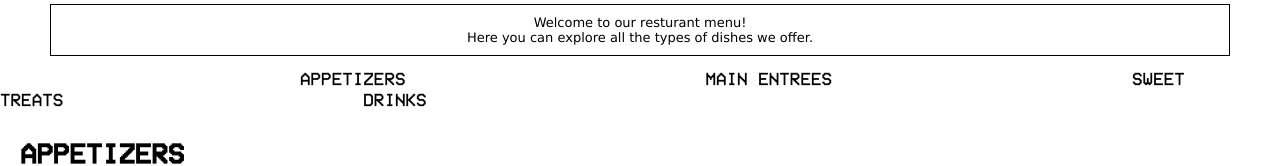
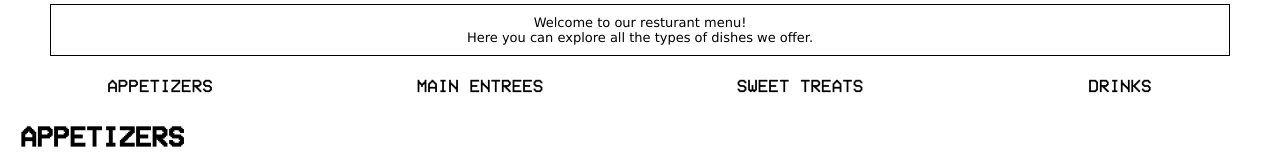
Before and after one commit to mayela101/Web-Dev-2025, a React (Create React App) app in the folder bytes/: page /menu in a window 1280 px wide. Shown: the part 251-417 px from the top of the page. Built offline with nearby package versions, Linux system fonts and the light colour scheme.

Commit message:
added menu image hover animation with pink color

```diff
--- a/bytes/src/Menu.css
+++ b/bytes/src/Menu.css
@@ -48,8 +48,23 @@ body {
 
     }
 
+    .menu-nav {
+        display: flex;
+        justify-content: space-around;
+        width: 100%;
+        max-width: 100vw;
+        margin: 20px 0;
+        padding: 0;
+    }
+
+    .menu-nav a {
+        margin-left: 0;
+        flex: 1;
+        text-align: center;
+    }
+
     .menu-page a {
-        margin-left: 300px;
+        margin-left: 0;
     }
     a:hover {
         color: #FF78B3;
@@ -87,6 +102,28 @@ body {
         margin-right: 50px;
     }
 
+    .menu-nav {
+        display: flex;
+        justify-content: space-around;
+        width: 100%;
+        max-width: 100vw;
+        margin: 20px 0;
+        padding: 0;
+        flex-wrap: wrap;
+        gap: 10px;
+    }
+
+    .menu-nav a {
+        margin-left: 0;
+        flex: 1;
+        text-align: center;
+        min-width: 0;
+    }
+
+    .menu-page a {
+        margin-left: 0;
+    }
+
     a {
         font-size: 11px;
         text-align: left;
--- a/bytes/src/Menu.js
+++ b/bytes/src/Menu.js
@@ -13,10 +13,12 @@ function Menu() {
 
             <p className = "intro-text"> Welcome to our resturant menu! <br></br> Here you can explore all the types of dishes we offer.</p>
 
-            <a href = "#appetizers">APPETIZERS</a>
-            <a href = "#main-entrees">MAIN ENTREES</a>
-            <a href = "#sweet-treats">SWEET TREATS</a>
-            <a href = "#drinks">DRINKS</a>
+            <nav className="menu-nav">
+                <a href = "#appetizers">APPETIZERS</a>
+                <a href = "#main-entrees">MAIN ENTREES</a>
+                <a href = "#sweet-treats">SWEET TREATS</a>
+                <a href = "#drinks">DRINKS</a>
+            </nav>
 
 
         <section id="appetizers">
--- a/bytes/src/MenuItem.css
+++ b/bytes/src/MenuItem.css
@@ -6,6 +6,8 @@
 }
 
 .menu-image {
+  position: relative;
+  overflow: hidden;
   width: 250px;
   height: 250px;
   background-color: #e9d1dc;
@@ -13,6 +15,7 @@
   background-position: center;
   border-radius: 50%;
   margin: 0 auto 1rem;
+  transition: transform 0.3s ease-in-out;
 }
 
 .menu-name {
@@ -29,3 +32,24 @@
   max-width: 22ch;
   margin: 0 auto;
 }
+
+.overlay {
+  position: absolute;
+  top: 0;
+  bottom: 0;
+  left: 0;
+  right: 0;
+  height: 100%;
+  width: 100%;
+  opacity: 0;
+  transition: .3s ease-in-out;
+  background-color: #ff5aa5;
+}
+
+.menu-image:hover {
+  transform: scale(1.06);
+}
+
+.menu-image:hover .overlay{
+  opacity: 0.15;
+}
--- a/bytes/src/MenuItem.jsx
+++ b/bytes/src/MenuItem.jsx
@@ -9,7 +9,9 @@ const MenuItem = ({ name, desc, imgUrl }) => {
          style={{
           backgroundImage: `url(${imgUrl})`,
         }}
-      ></div>
+      >
+        <div className="overlay"></div>
+      </div>
       <h3 className="menu-name">{name}</h3>
       <p className="menu-desc">{desc}</p>
     </div>
```
